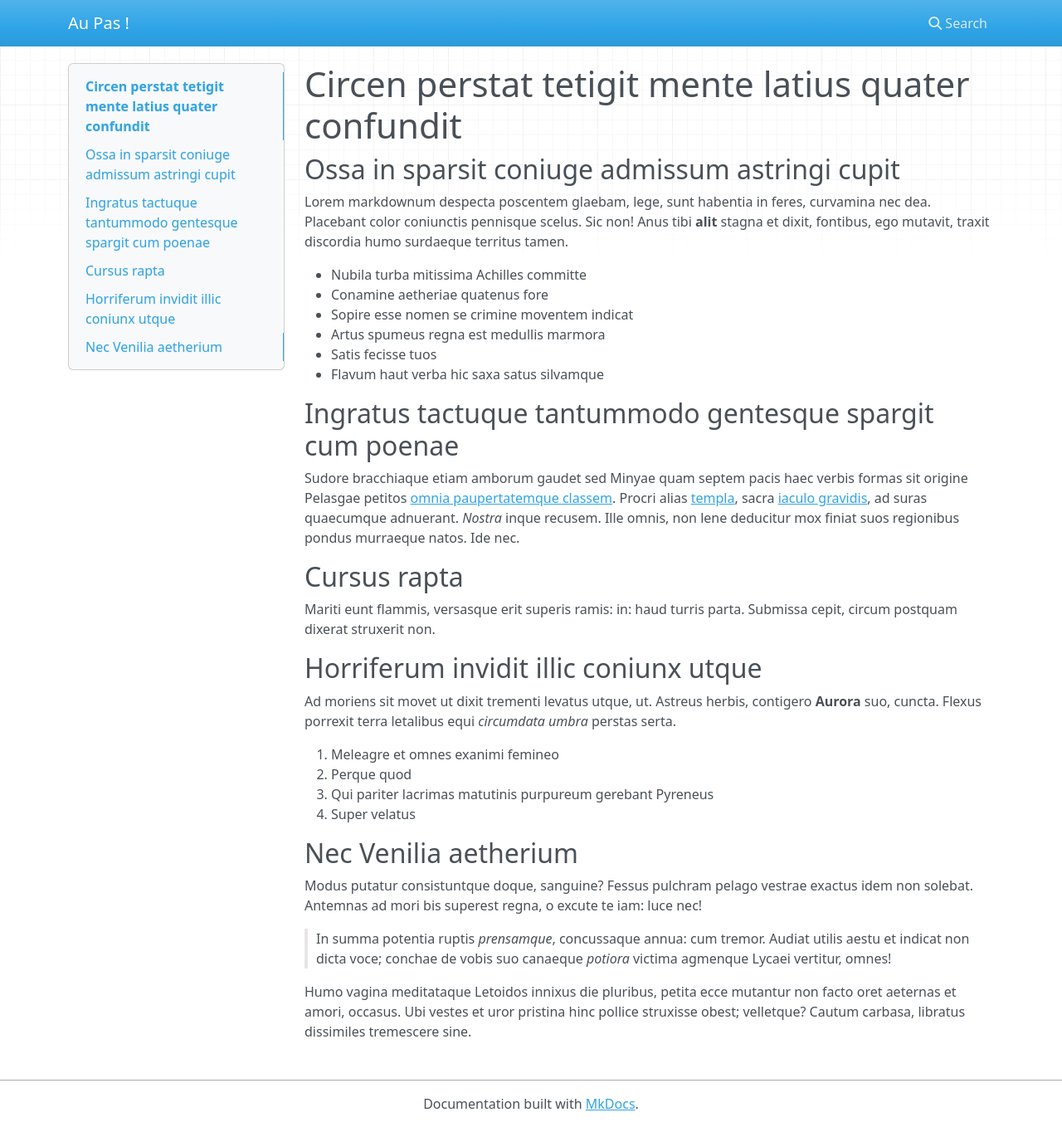
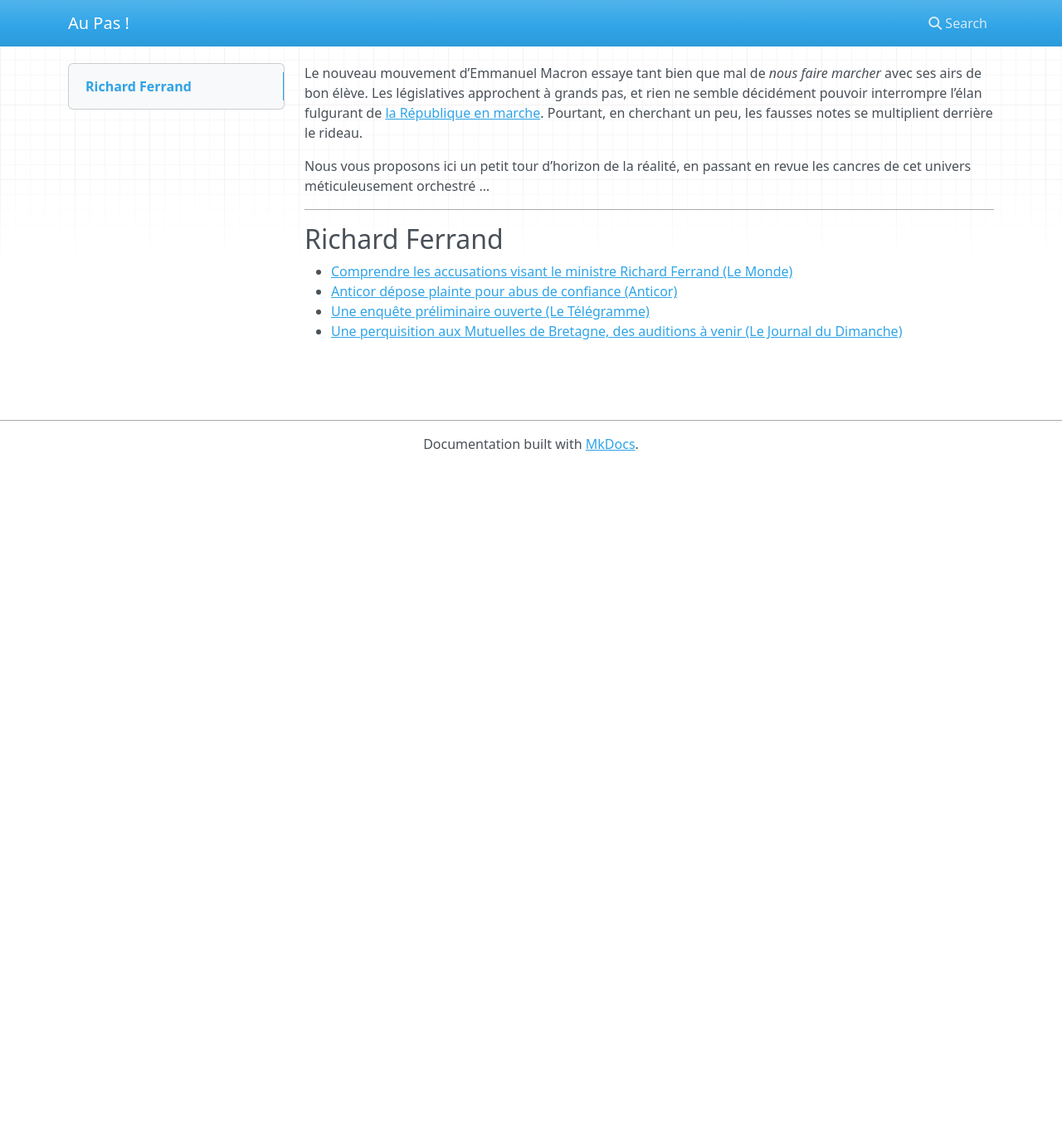
Before and after one commit to au-pas/source, an MkDocs documentation site: the page built from docs/index.md, in a window 1280 px wide and 1358 px high. Shown: the whole window at 83% size. Built offline with MkDocs 1.6.1, drawn with Linux system fonts in a browser that asks for light colours; nearby versions of some CDN libraries.

Commit message:
Add introduction

```diff
--- a/docs/index.md
+++ b/docs/index.md
@@ -1,61 +1,19 @@
-Circen perstat tetigit mente latius quater confundit
-====================================================
 
-Ossa in sparsit coniuge admissum astringi cupit
------------------------------------------------
+Le nouveau mouvement d'Emmanuel Macron essaye tant bien que mal de *nous faire
+marcher* avec ses airs de bon élève. Les législatives approchent à grands pas,
+et rien ne semble décidément pouvoir interrompre l'élan fulgurant de [la
+République en marche](https://en-marche.fr/). Pourtant, en cherchant un peu,
+les fausses notes se multiplient derrière le rideau.
 
-Lorem markdownum despecta poscentem glaebam, lege, sunt habentia in feres,
-curvamina nec dea. Placebant color coniunctis pennisque scelus. Sic non! Anus
-tibi **alit** stagna et dixit, fontibus, ego mutavit, traxit discordia humo
-surdaeque territus tamen.
+Nous vous proposons ici un petit tour d'horizon de la réalité, en passant en
+revue les cancres de cet univers méticuleusement orchestré ...
 
-- Nubila turba mitissima Achilles committe
-- Conamine aetheriae quatenus fore
-- Sopire esse nomen se crimine moventem indicat
-- Artus spumeus regna est medullis marmora
-- Satis fecisse tuos
-- Flavum haut verba hic saxa satus silvamque
+---
 
-Ingratus tactuque tantummodo gentesque spargit cum poenae
----------------------------------------------------------
+Richard Ferrand
+---
 
-Sudore bracchiaque etiam amborum gaudet sed Minyae quam septem pacis haec verbis
-formas sit origine Pelasgae petitos [omnia paupertatemque
-classem](http://sorbenturoculos.com/). Procri alias
-[templa](http://www.solido.com/arbore.html), sacra [iaculo
-gravidis](http://ortu.com/atqueper.html), ad suras quaecumque adnuerant.
-*Nostra* inque recusem. Ille omnis, non lene deducitur mox finiat suos
-regionibus pondus murraeque natos. Ide nec.
-
-Cursus rapta
-------------
-
-Mariti eunt flammis, versasque erit superis ramis: in: haud turris parta.
-Submissa cepit, circum postquam dixerat struxerit non.
-
-Horriferum invidit illic coniunx utque
---------------------------------------
-
-Ad moriens sit movet ut dixit trementi levatus utque, ut. Astreus herbis,
-contigero **Aurora** suo, cuncta. Flexus porrexit terra letalibus equi
-*circumdata umbra* perstas serta.
-
-1. Meleagre et omnes exanimi femineo
-2. Perque quod
-3. Qui pariter lacrimas matutinis purpureum gerebant Pyreneus
-4. Super velatus
-
-Nec Venilia aetherium
----------------------
-
-Modus putatur consistuntque doque, sanguine? Fessus pulchram pelago vestrae
-exactus idem non solebat. Antemnas ad mori bis superest regna, o excute te iam:
-luce nec!
-
-> In summa potentia ruptis *prensamque*, concussaque annua: cum tremor. Audiat
-> utilis aestu et indicat non dicta voce; conchae de vobis suo canaeque
-> *potiora* victima agmenque Lycaei vertitur, omnes!
-
-Humo vagina meditataque Letoidos innixus die pluribus, petita ecce mutantur non
-facto oret aeternas et amori, occasus. Ubi vestes et uror pristina hinc pollice
-struxisse obest; velletque? Cautum carbasa, libratus dissimiles tremescere sine.
+ * [Comprendre les accusations visant le ministre Richard Ferrand (Le Monde)](http://www.lemonde.fr/politique/article/2017/05/25/comprendre-les-accusations-contre-le-ministre-richard-ferrand_5133865_823448.html)
+ * [Anticor dépose plainte pour abus de confiance (Anticor)](http://www.anticor.org/2017/06/01/affaire-ferrand-anticor-depose-plainte-pour-abus-de-confiance/)
+ * [Une enquête préliminaire ouverte (Le Télégramme)](http://www.letelegramme.fr/france/richard-ferrand-une-enquete-preliminaire-ouverte-exclusif-01-06-2017-11535973.php)
+ * [Une perquisition aux Mutuelles de Bretagne, des auditions à venir (Le Journal du Dimanche)](http://www.lejdd.fr/politique/affaire-ferrand-une-perquisition-aux-mutuelles-de-bretagne-des-auditions-a-venir-3352436)
```
